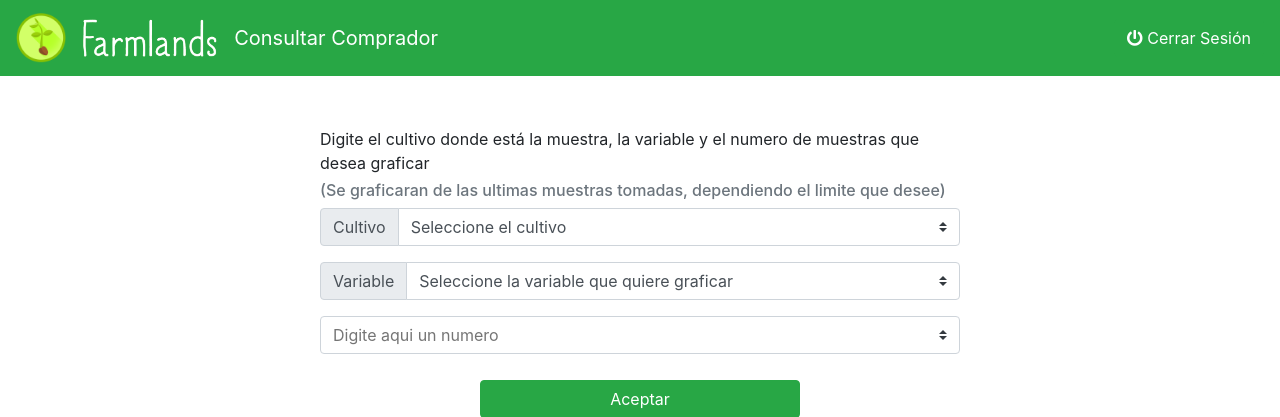
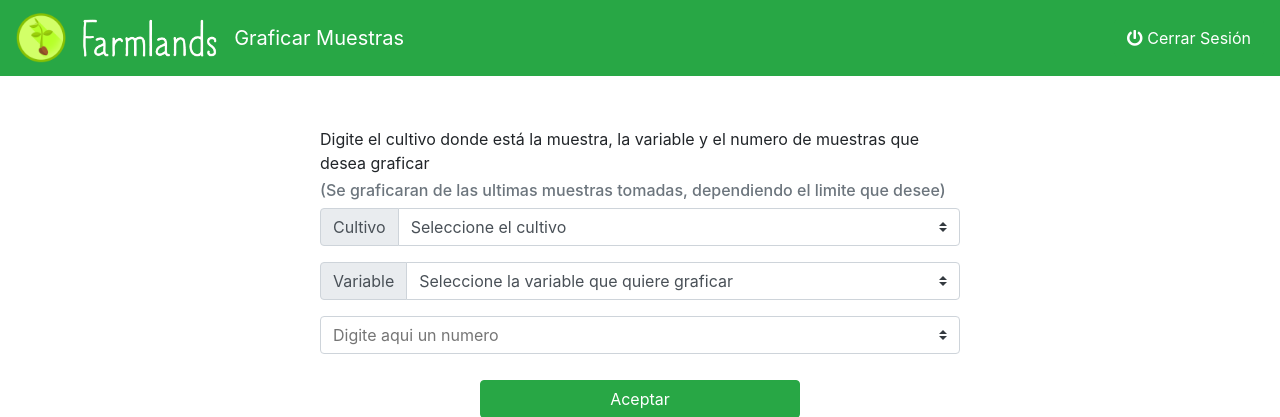
Before and after one commit to vector14/farmlands, a PHP site: page /Google_Charts_Farmlands/vista/Graficar_Muestras.php in a window 1280 px wide. Shown: the top 417 px of the page. Run offline with PHP 8.4, Linux system fonts and the light colour scheme; data comes from the database, SQL or seed files in the repository; data that the repository does not hold is empty; some libraries are stand-ins or nearby versions.

Commit message:
Corrección de títulos

```diff
--- a/Google_Charts_Farmlands/vista/Graficar_Muestras.php
+++ b/Google_Charts_Farmlands/vista/Graficar_Muestras.php
@@ -17,7 +17,7 @@
     <nav class="navbar navbar-expand-lg navbar-success bg-success">
         <a class="navbar-brand" href="../../menu_principal.php"><img src="../../assets/icons/Farmlands_logo.png" width="50" height="auto" class="d-inline-block align-center" alt=""></a>
         <a class="navbar-brand" href="../../menu_principal.php"><img src="../../assets/icons/Letters.png" width="auto" height="45" class="d-inline-block align-center" alt=""></a>
-        <span class="navbar-brand d-inline-block align-center justify-content-center" style="color:#fff;">Consultar Comprador</span>
+        <span class="navbar-brand d-inline-block align-center justify-content-center" style="color:#fff;">Graficar Muestras</span>
         <button class="navbar-toggler" style="outline:0px" type="button" data-toggle="collapse" data-target="#navbarSupportedContent" aria-controls="navbarSupportedContent" aria-expanded="false" aria-label="Toggle navigation">
           <i id="icon-toggler" style="color:#fff; font-size:22px" class="fas fa-bars"></i>
         </button>
```
